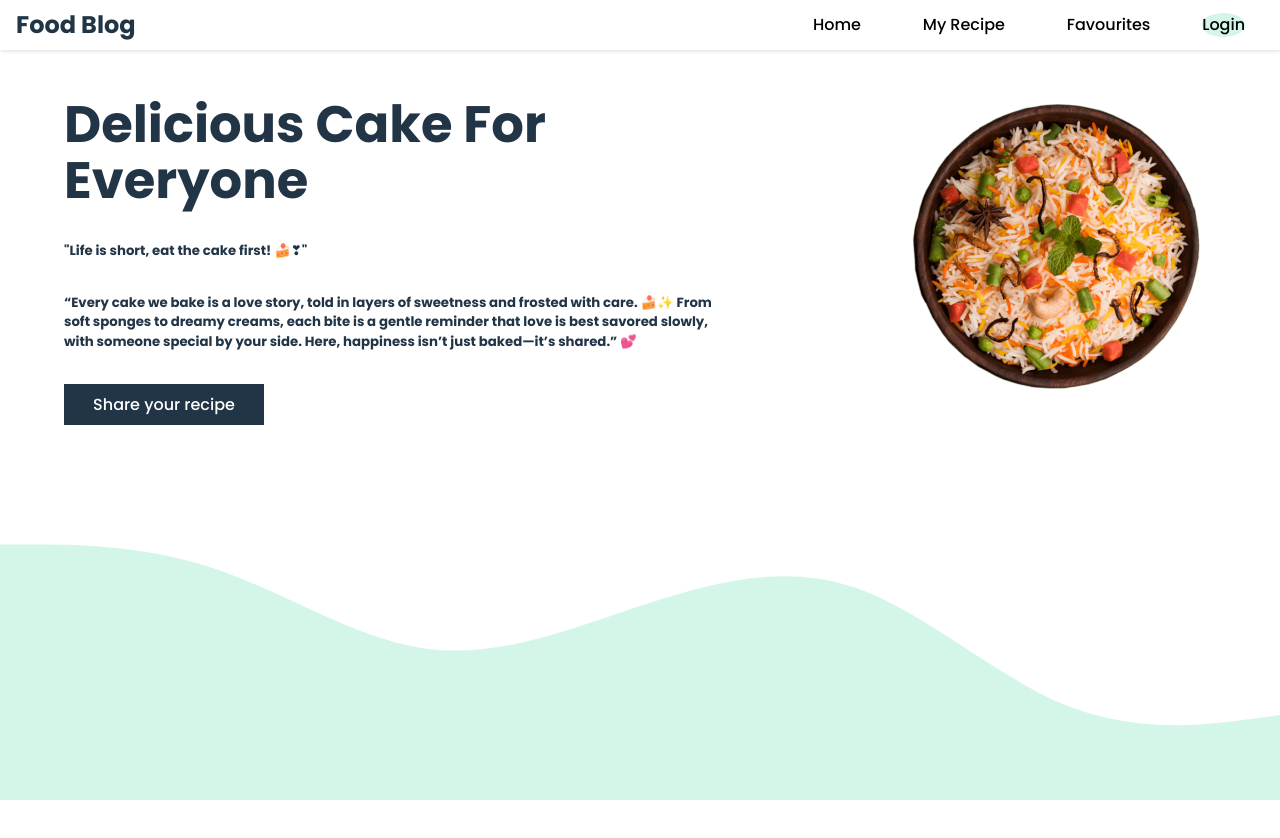
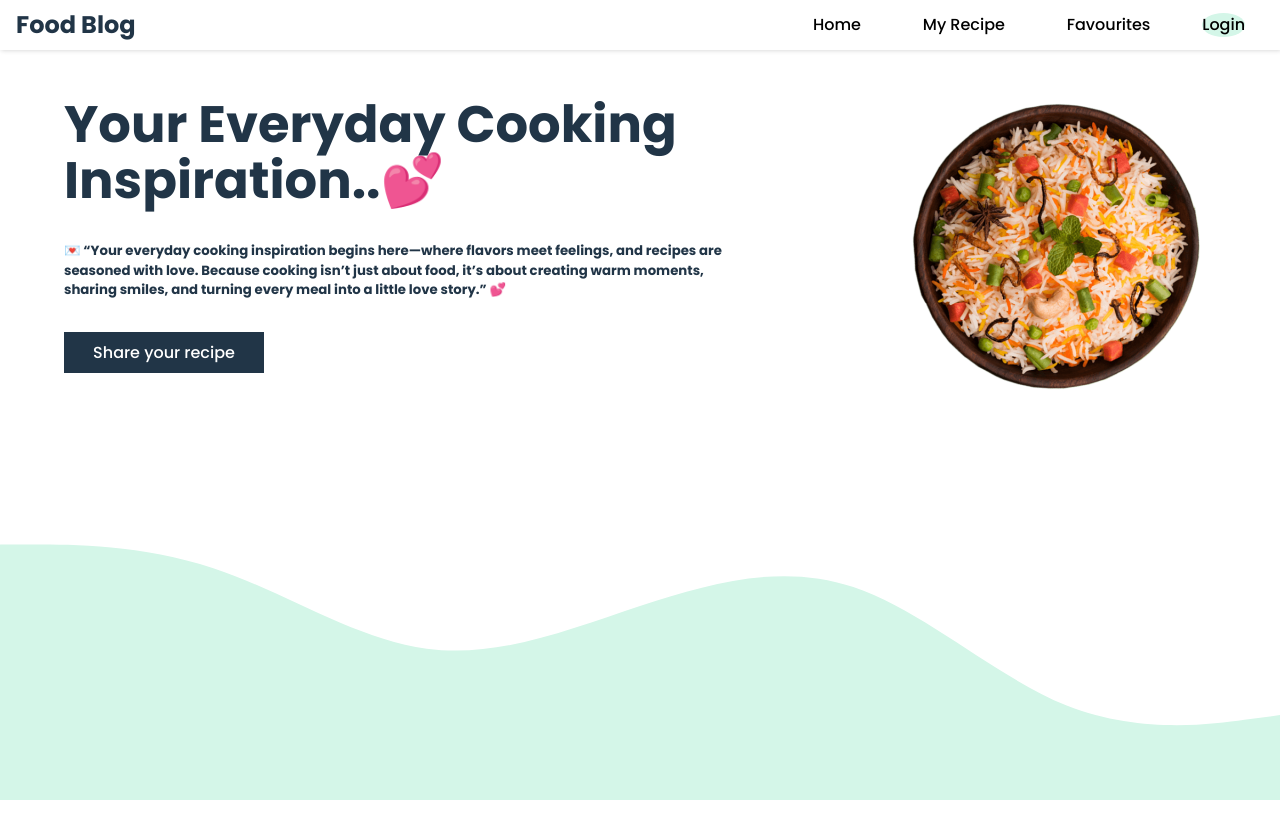
Before and after one commit to lipsuuu785/yummy, a React (Vite) app in the folder frontend/: page /favRecipe in a window 1280 px wide. Shown: the top 838 px of the page. Built offline with nearby package versions, Linux system fonts and the light colour scheme.

Commit message:
file modified

```diff
--- a/frontend/src/pages/Home.jsx
+++ b/frontend/src/pages/Home.jsx
@@ -23,9 +23,17 @@ export default function Home() {
         <>
             <section className='home'>
                 <div className='left'>
-                    <h1>Delicious Cake For Everyone</h1>
-                    <h5>"Life is short, eat the cake first! 🍰❣"</h5>
-                    <h5>“Every cake we bake is a love story, told in layers of sweetness and frosted with care. 🍰✨ From soft sponges to dreamy creams, each bite is a gentle reminder that love is best savored slowly, with someone special by your side. Here, happiness isn’t just baked—it’s shared.” 💕</h5>
+                    <h1 className="text-4xl font-extrabold text-pink-600 drop-shadow-lg">
+                    Your Everyday Cooking Inspiration..💕
+                    </h1>
+
+                    <h5 className="mt-4 text-lg font-semibold text-rose-500 italic">
+                    💌 “Your everyday cooking inspiration begins here—where flavors meet feelings,
+                    and recipes are seasoned with love. Because cooking isn’t just about food,
+                    it’s about creating warm moments, sharing smiles, and turning every meal into
+                    a little love story.” 💕
+                    </h5>
+
                     <button onClick={addRecipe}>Share your recipe</button>
                 </div>
                 <div className='right'>
```
